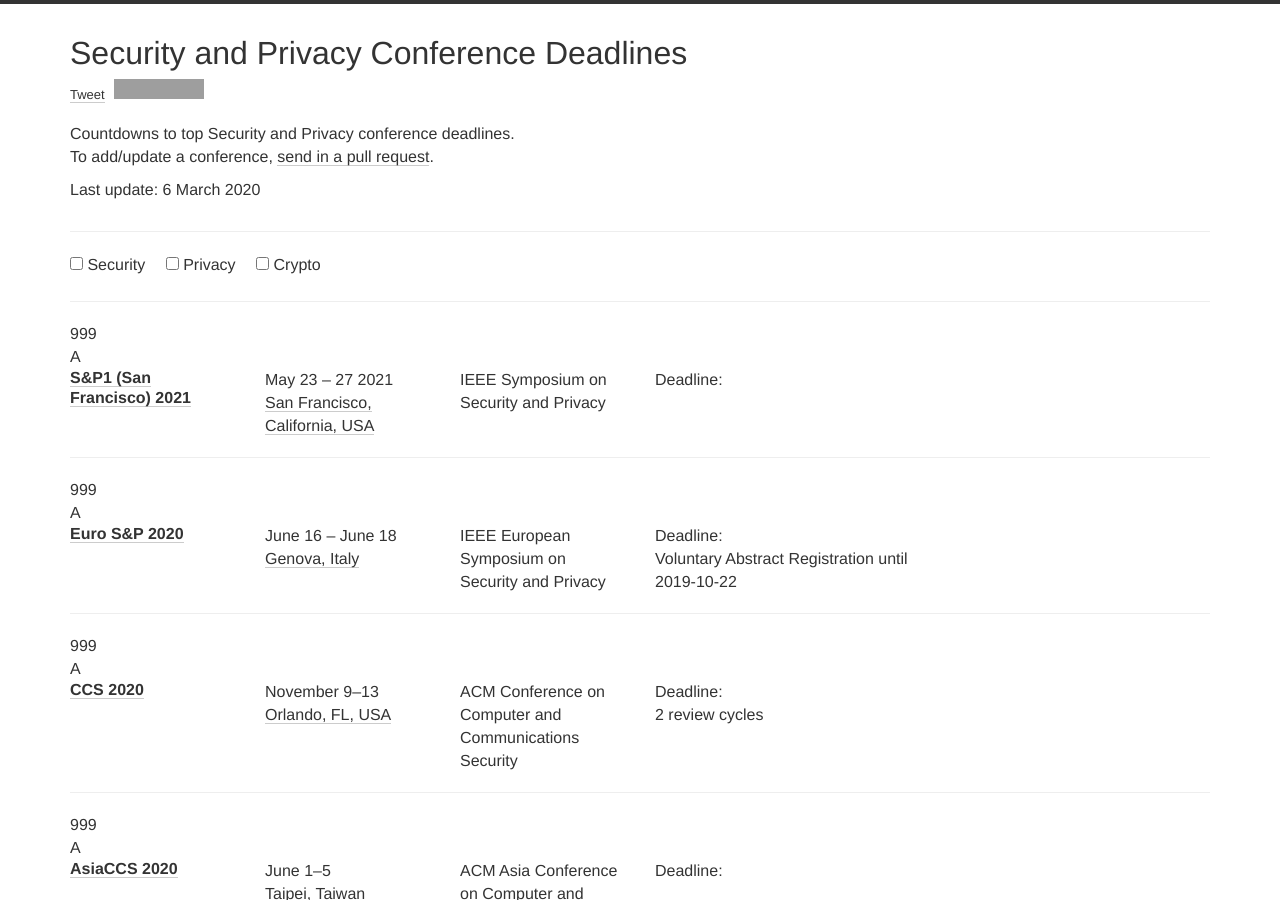
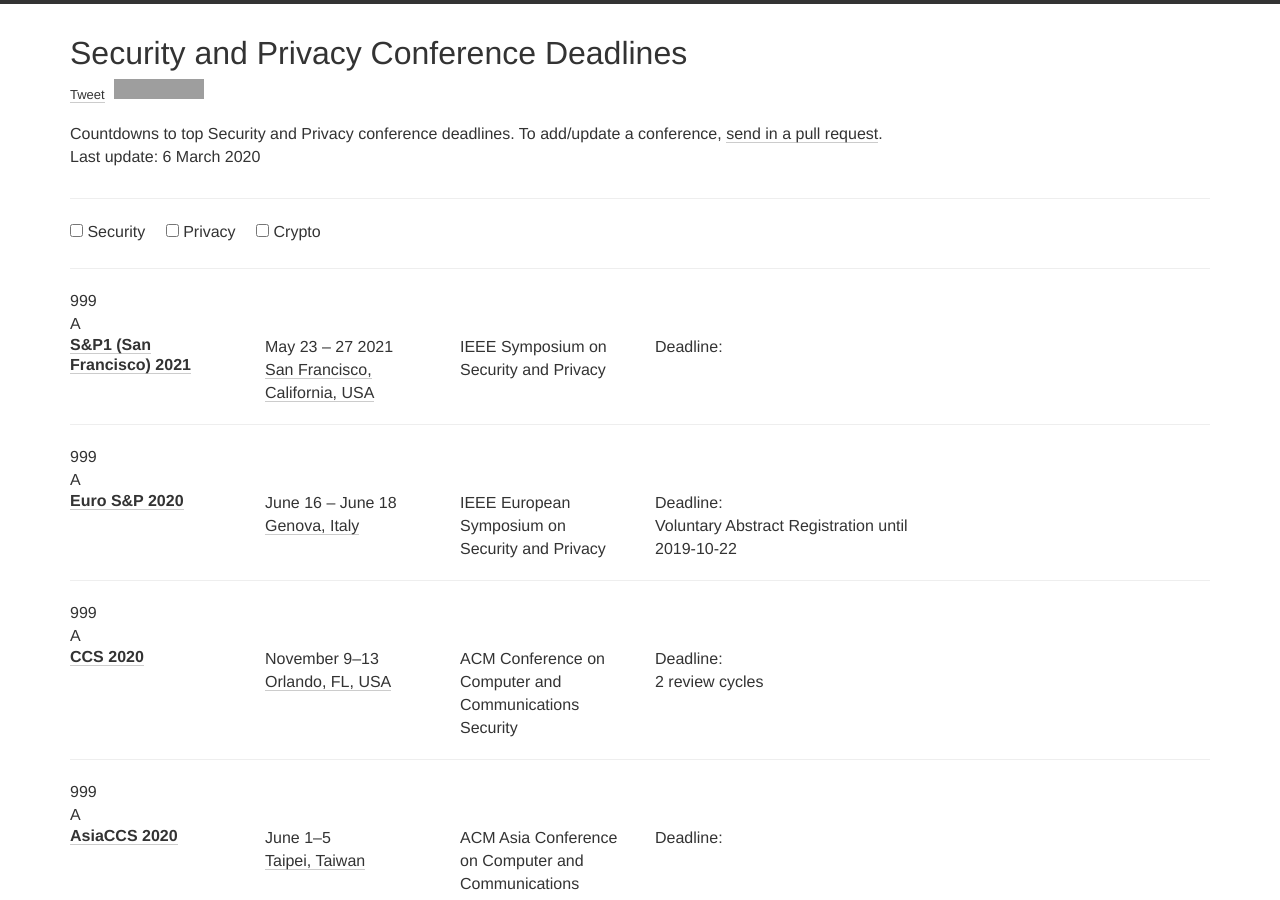
Before and after one commit to jianghaizhi/conference, a Jekyll site: the page built from index.html, in a window 1280 px wide and 900 px high. Built offline with Jekyll 4.4.1, drawn with Linux system fonts in a browser that asks for light colours; nearby versions of some CDN libraries; comment, search, counter and statistics services are not loaded; grey boxes are pictures that could not be loaded.

```diff
--- a/index.html
+++ b/index.html
@@ -27,7 +27,7 @@
           </div>
           <div class="col-xs-12">
             {{ site.description }}
-            <p>To add/update a conference, <a target="_blank" href="//github.com/{{ site.github_username }}/{{ site.github_repo }}">send in a pull request</a>.
+            To add/update a conference, <a target="_blank" href="//github.com/{{ site.github_username }}/{{ site.github_repo }}">send in a pull request</a>.
             <p>Last update: {{ site.time | date: "%-d %B %Y" }}
           </div>
         </div>
```
